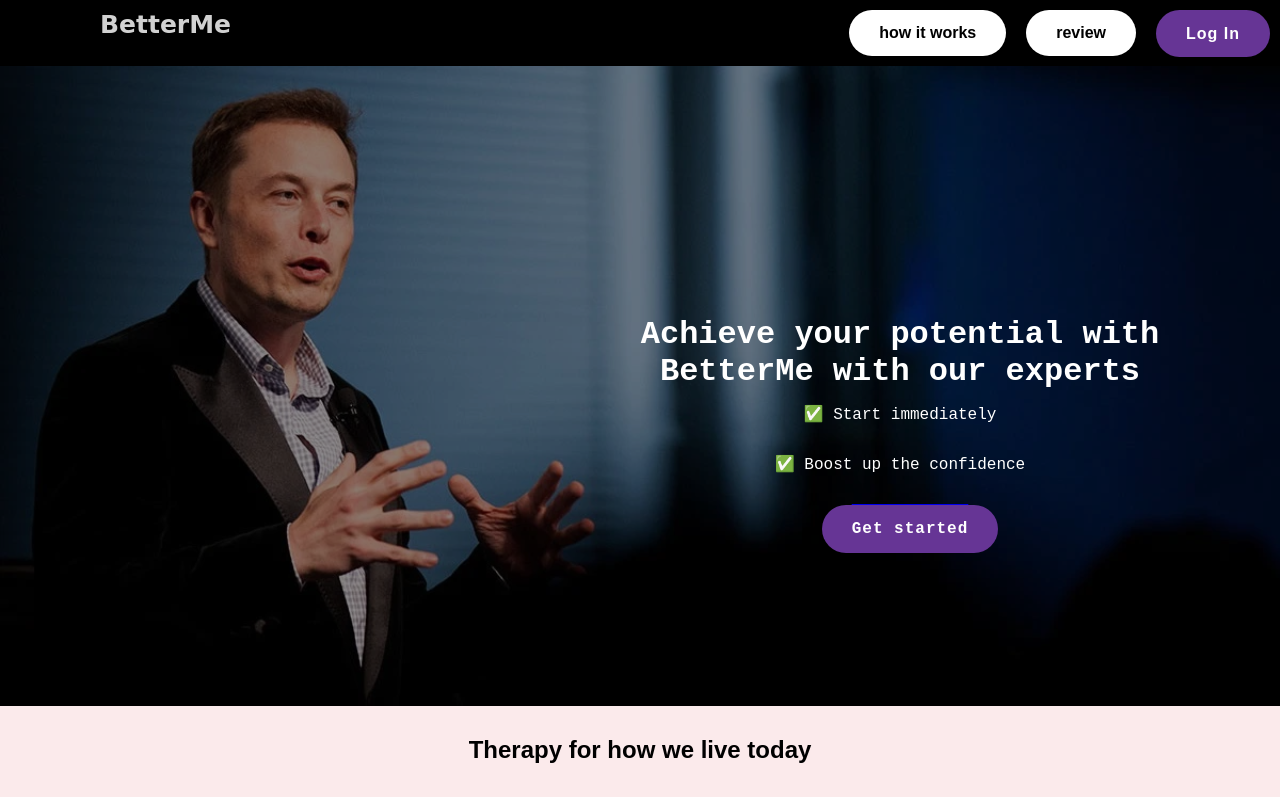
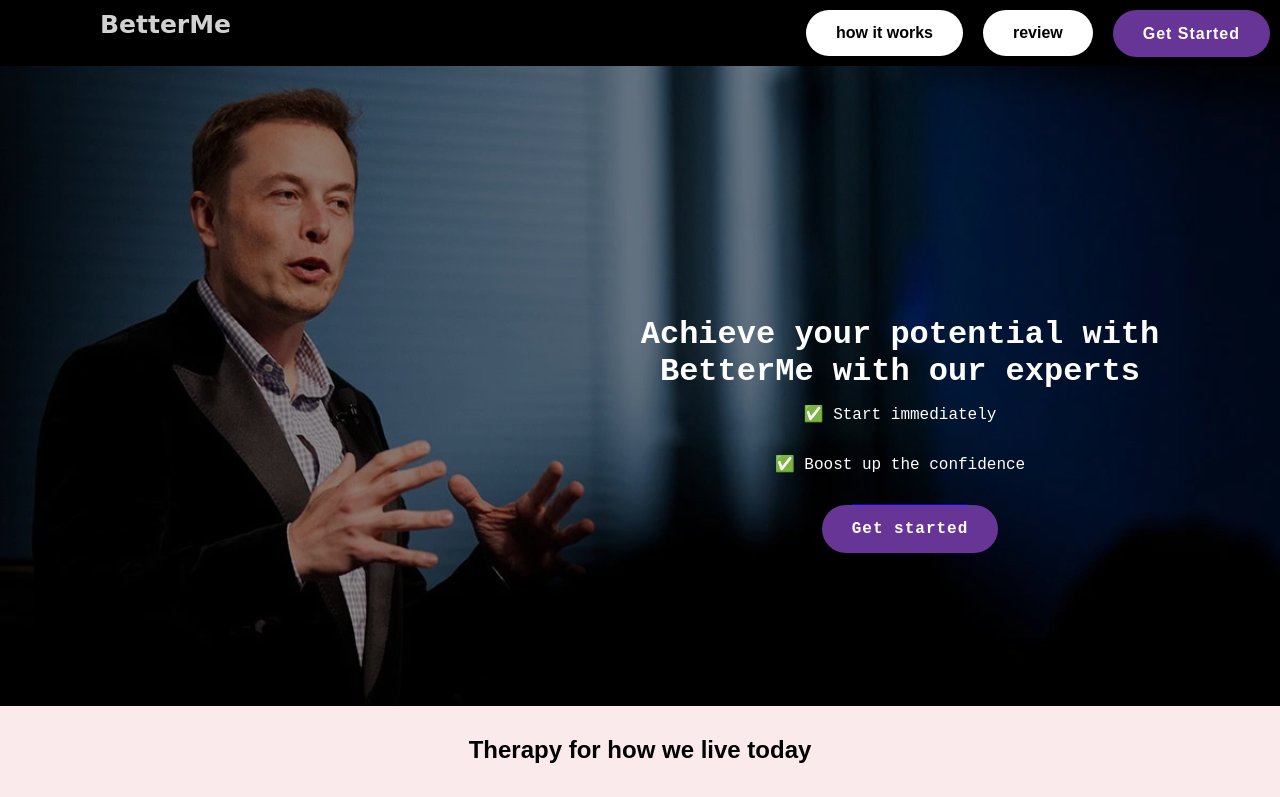
Before and after one commit to fssa-batch3/aakash.balamurugan__web_project, a plain HTML site: page index.html in a window 1280 px wide. Shown: the top 797 px of the page. Drawn offline with Linux system fonts and the light colour scheme.

Commit message:
Update index.html

```diff
--- a/index.html
+++ b/index.html
@@ -22,7 +22,7 @@
         <a href="#works"> <button type="button">how it works</button></a>
         <a href="#review"><button type="button">review</button></a>
         <a href="pages/tips.html"> <span class="start">
-                Log In
+                Get Started
             </span></a>
       </div>
     </div>
```
